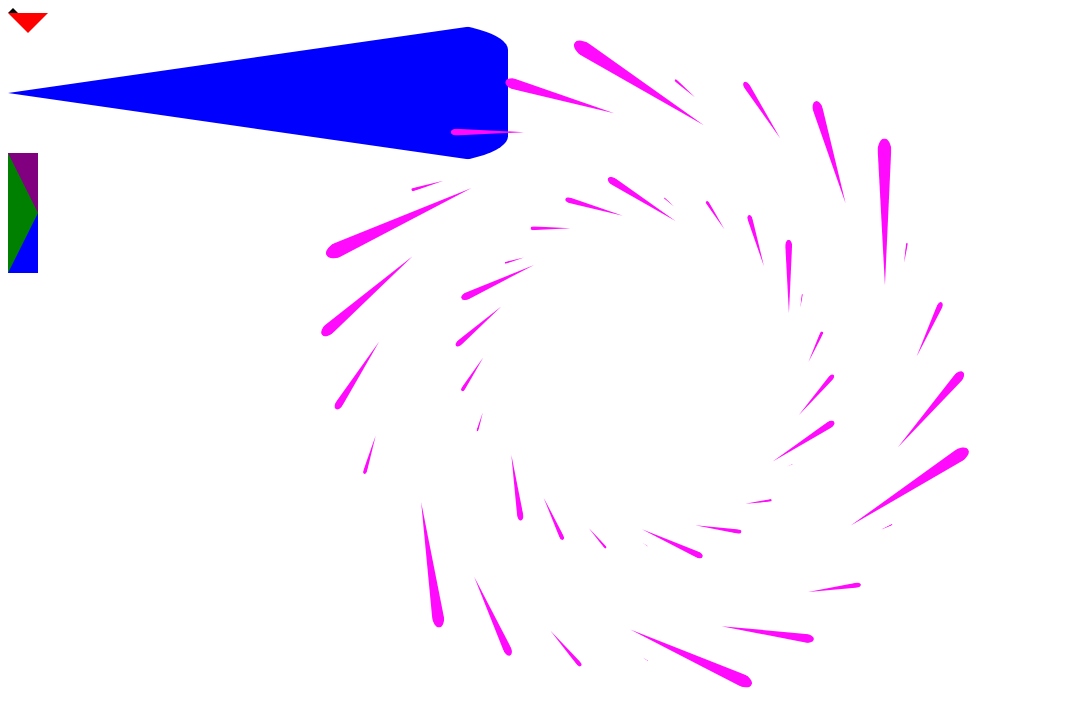
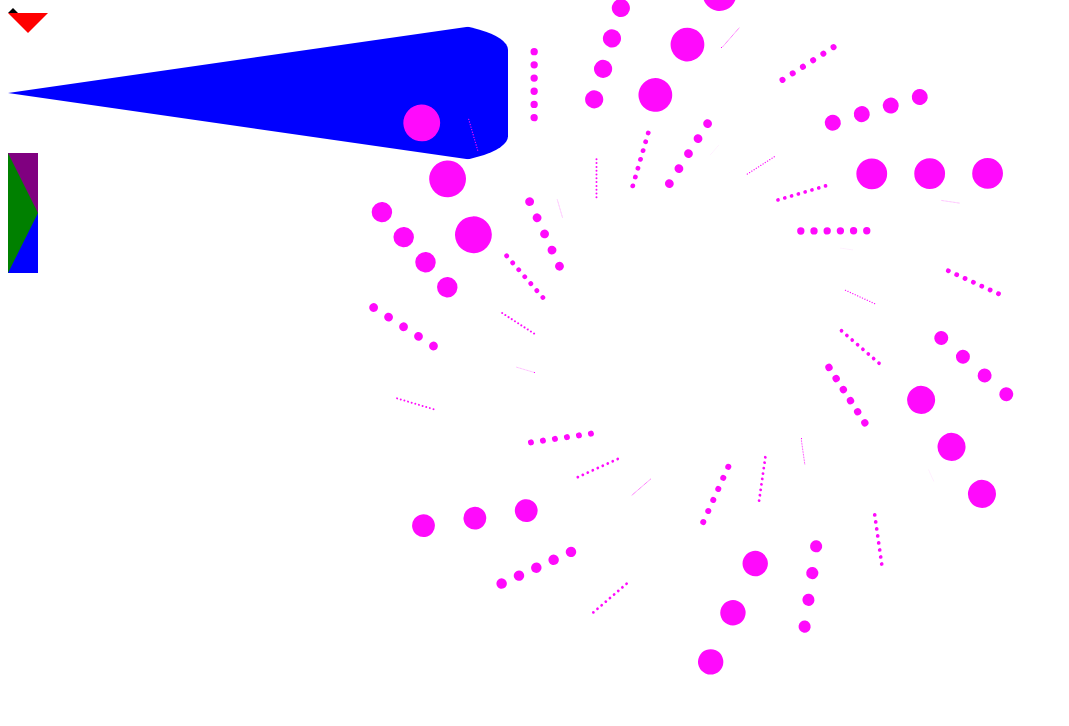
Before and after one commit to risingBirdSong/css_play, a React (Vite) app: page / in a window 1280 px wide. Shown: the top 726 px of the page, without its empty margins (0-1069 px from the left). Built offline with nearby package versions, Linux system fonts and the light colour scheme.

Commit message:
save neat bubbles

```diff
--- a/componenents/Pedal.tsx
+++ b/componenents/Pedal.tsx
@@ -21,16 +21,16 @@ const Pedal = (props: PedalProps) => {
         // margin: "80px",
         // overflow: "hidden",
         position: "absolute",
-        height: `0px`,
-        width: `0px`,
+        height: `${props.backAndForth}`,
+        width: `100px`,
         top: props.top,
         left: props.left,
-        borderRadius: "50px/100px",
+        // borderRadius: "20px",
         // boxShadow: "2px 2px 2px 2px gold",
-        borderTop: `100px outset  ${colStr}`,
-        borderRight: `5px solid transparent`,
-        borderBottom: `5px solid transparent`,
-        borderLeft: `5px solid  transparent`,
+        borderTop: `${props.idx}px dotted ${colStr}`,
+        // borderRight: `${props.idx * 5}px solid  ${colStr}`,
+        // borderBottom: `4px solid  ${colStr}`,
+        // borderLeft: `4px solid   ${colStr}`,
         // borderBottom: `50px solid plum`,
         // borderRight: `5px solid  ${colStr}`,
         // borderLeft: `5px solid  ${colStr}`,
```
Also changed, not shown: 2 other files (tests, documents, lock files or other folders).
